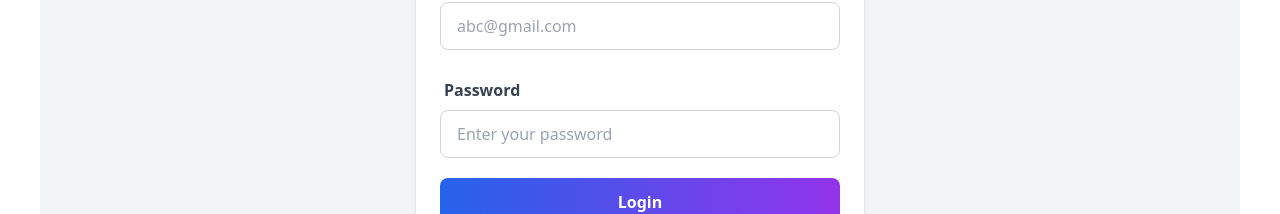
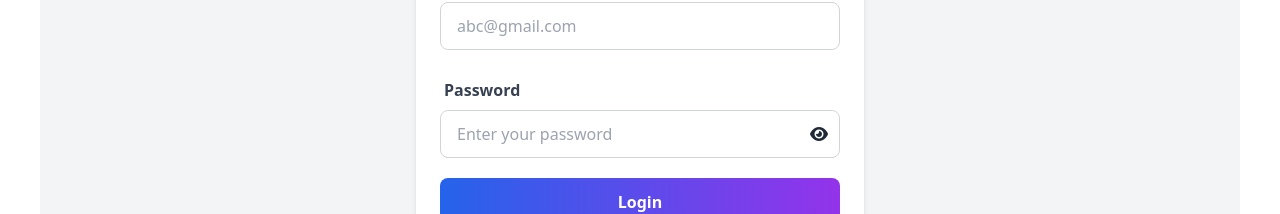
Before and after one commit to MaskuraBegum/Instant-Chef, a React (Vite) app: page /login in a window 1280 px wide. Shown: the part 270-484 px from the top of the page. Built offline with nearby package versions, Linux system fonts and the light colour scheme.

Commit message:
add password visibility functionality

```diff
--- a/src/Profile/LoginForm.jsx
+++ b/src/Profile/LoginForm.jsx
@@ -1,7 +1,13 @@
-import React from 'react';
-
+import React, { useState } from 'react';
 
 const LoginForm = () => {
+
+    const [showPass, setShowPass] = useState(false);
+
+    const PasswordVisibility = () => {
+        setShowPass(!showPass);
+    }
+
     return (
         <div className="flex justify-center items-center h-auto bg-gray-100">
             <form className="w-full max-w-md bg-white p-6 my-28 rounded-lg shadow-md">
@@ -13,14 +19,21 @@ const LoginForm = () => {
                         className="input input-bordered w-full border-gray-300 focus:ring-2 focus:ring-blue-500"
                     />
                 </div>
-                <div className="form-control mb-5">
+                <div className="form-control mb-5 relative">
                     <label className="label font-semibold text-gray-700">Password</label>
-                    <input
-                        type="password"
-                        placeholder="Enter your password"
-                        className="input input-bordered w-full border-gray-300 focus:ring-2 focus:ring-blue-500"
-                    />
+                    <div className='flex items-center'>
+                        <input
+                            type={showPass ? 'text': 'password'}
+                            placeholder="Enter your password"
+                            className="input input-bordered w-full border-gray-300 focus:ring-2 focus:ring-blue-500 "
+                        />
+                        <i
+                            className={`fa-solid ${showPass ? 'fa-eye-slash' : 'fa-eye'} absolute right-3 cursor-pointer`}
+                            onClick={PasswordVisibility}
+                        ></i>
+                    </div>
                 </div>
+
                 <div className="form-control">
                     <button className="w-full bg-gradient-to-r from-blue-600 to-purple-600 text-white font-semibold py-3 rounded-lg hover:shadow-lg transition-all duration-300">
                         Login
--- a/src/Profile/RegisterForm.jsx
+++ b/src/Profile/RegisterForm.jsx
@@ -1,6 +1,13 @@
-import React from 'react';
+import React, { useState } from 'react';
 
 const RegisterForm = () => {
+
+    const [showPass, setShowPass] = useState(false);
+
+        const PasswordVisibility = () => {
+            setShowPass(!showPass);
+        }
+
     return (
         <div className="flex justify-center items-center h-auto bg-gray-100">
             <form className="w-full max-w-md bg-white p-6 my-28 rounded-lg shadow-md">
@@ -20,13 +27,19 @@ const RegisterForm = () => {
                         className="input input-bordered w-full border-gray-300 focus:ring-2 focus:ring-blue-500"
                     />
                 </div>
-                <div className="form-control mb-5">
+                <div className="form-control mb-5 relative">
                     <label className="label font-semibold text-gray-700">Password</label>
-                    <input
-                        type="password"
-                        placeholder="Enter your password"
-                        className="input input-bordered w-full border-gray-300 focus:ring-2 focus:ring-blue-500"
-                    />
+                    <div className='flex items-center'>
+                        <input
+                            type={showPass ? 'text': 'password'}
+                            placeholder="Enter your password"
+                            className="input input-bordered w-full border-gray-300 focus:ring-2 focus:ring-blue-500 "
+                        />
+                        <i
+                            className={`fa-solid ${showPass ? 'fa-eye-slash' : 'fa-eye'} absolute right-3 cursor-pointer`}
+                            onClick={PasswordVisibility}
+                        ></i>
+                    </div>
                 </div>
                 {/* <div className="form-control mb-5">
                     <label className="label font-semibold text-gray-700">Confirm Password</label>
```
